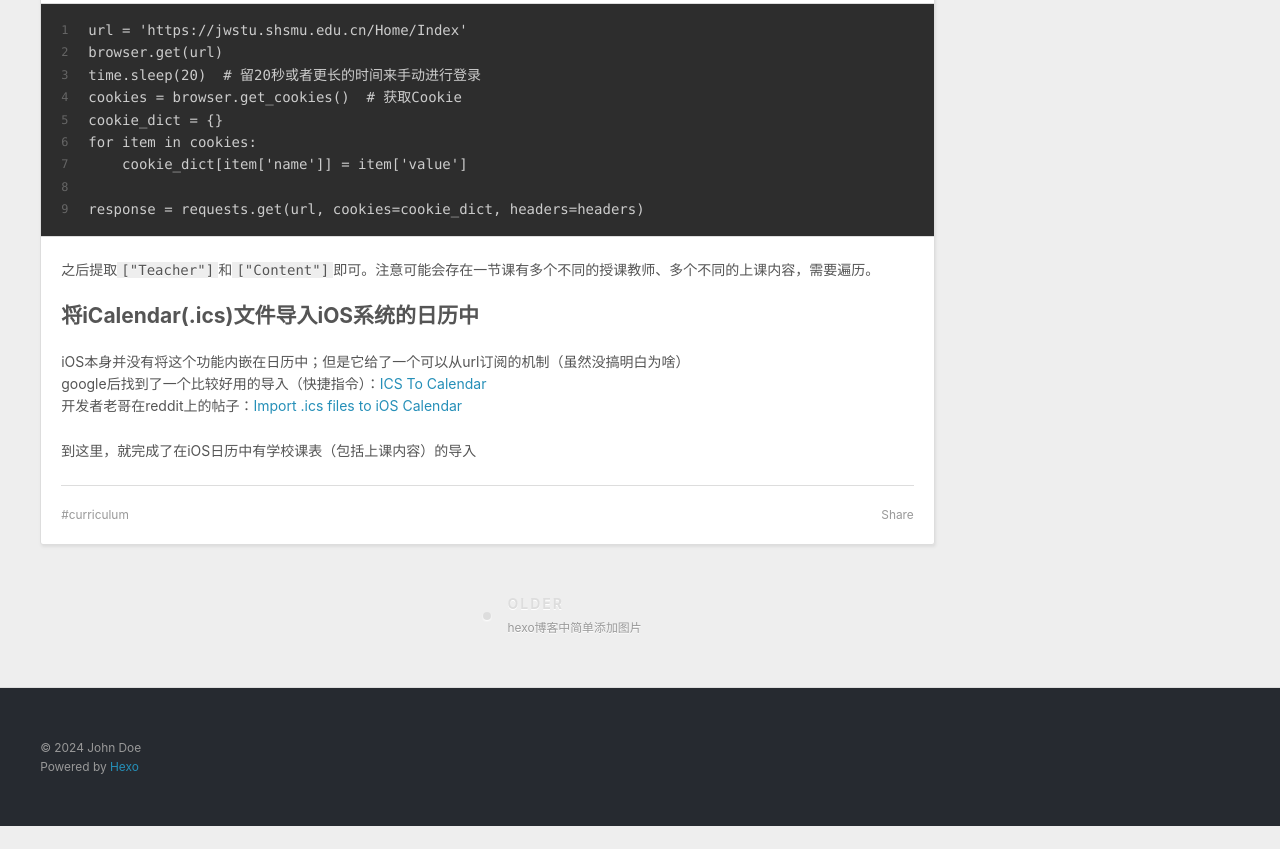
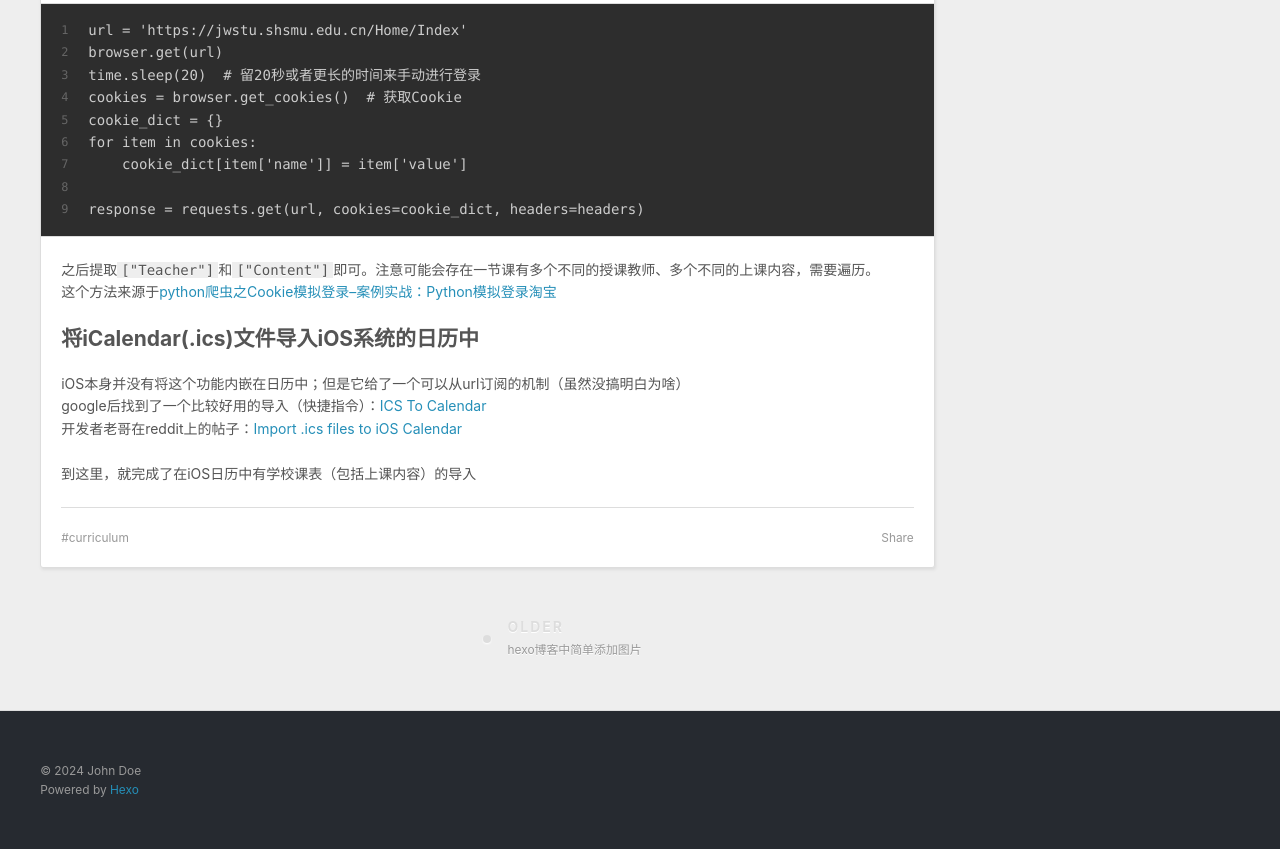
Before and after one commit to CELFblog/CELFblog.github.io, a plain HTML site: page 2024/02/19/交医课表提取iCal日历并导入iOS/index.html in a window 1280 px wide. Shown: the part 1183-2032 px from the top of the page. Before the commit the page ends 2009 px from the top, so only its background shows below. Drawn offline with Linux system fonts and the light colour scheme.

Commit message:
Site updated: 2024-02-19 20:44:35

```diff
--- a/2024/02/19/交医课表提取iCal日历并导入iOS/index.html
+++ b/2024/02/19/交医课表提取iCal日历并导入iOS/index.html
@@ -14,7 +14,7 @@
 <meta property="og:description" content="Wakeup课程表的问题在于不能看到课程内容我们知道iCal文件可以用于iOS系统的日历也就是要从交医课表的json里面搞出iCal格式然后添加内容，最后导入iOS日历中 交医课表json提取见“交大医学院课表信息提取”；其中的“HTML导入”其实导入的是json文件 iCal格式转换首先，python本身有icalendar包。但是因为不明原因（大概是python interpreter选错了）">
 <meta property="og:locale" content="en_US">
 <meta property="article:published_time" content="2024-02-19T06:59:19.000Z">
-<meta property="article:modified_time" content="2024-02-19T12:40:59.196Z">
+<meta property="article:modified_time" content="2024-02-19T12:44:17.787Z">
 <meta property="article:author" content="John Doe">
 <meta property="article:tag" content="curriculum">
 <meta name="twitter:card" content="summary">
@@ -105,7 +105,7 @@
 <figure class="highlight plaintext"><table><tr><td class="gutter"><pre><span class="line">1</span><br><span class="line">2</span><br><span class="line">3</span><br><span class="line">4</span><br><span class="line">5</span><br></pre></td><td class="code"><pre><span class="line">headers = &#123;&#x27;User-Agent&#x27;:&#x27;Mozilla/5.0 (Windows NT 10.0; Win64; x64) AppleWebKit/537.36 (KHTML, like Gecko) Chrome/69.0.3497.100 Safari/537.36&#x27;&#125;</span><br><span class="line">browser = webdriver.Chrome(ChromeDriverManager().install())</span><br><span class="line"></span><br><span class="line">url = f&quot;https://jwstu.shsmu.edu.cn/Home/GetCalendarTable?MCSID=&#123;MCSID&#125;&amp;CSID=&#123;CSID&#125;&amp;CurriculumID=&#123;CurriculumID&#125;&amp;XXKMID=&amp;CurriculumType=&#123;CurriculumType&#125;&quot;</span><br><span class="line">response = requests.get(url,headers=headers)</span><br></pre></td></tr></table></figure>
 <p>运行程序，发现网页返回空，怀疑是需要登录<br>利用手动登录的网页cookie，使用requests包进行抓取：</p>
 <figure class="highlight plaintext"><table><tr><td class="gutter"><pre><span class="line">1</span><br><span class="line">2</span><br><span class="line">3</span><br><span class="line">4</span><br><span class="line">5</span><br><span class="line">6</span><br><span class="line">7</span><br><span class="line">8</span><br><span class="line">9</span><br></pre></td><td class="code"><pre><span class="line">url = &#x27;https://jwstu.shsmu.edu.cn/Home/Index&#x27;</span><br><span class="line">browser.get(url)</span><br><span class="line">time.sleep(20)  # 留20秒或者更长的时间来手动进行登录</span><br><span class="line">cookies = browser.get_cookies()  # 获取Cookie</span><br><span class="line">cookie_dict = &#123;&#125;</span><br><span class="line">for item in cookies:</span><br><span class="line">    cookie_dict[item[&#x27;name&#x27;]] = item[&#x27;value&#x27;]</span><br><span class="line"></span><br><span class="line">response = requests.get(url, cookies=cookie_dict, headers=headers)</span><br></pre></td></tr></table></figure>
-<p>之后提取<code>[&quot;Teacher&quot;]</code>和<code>[&quot;Content&quot;]</code>即可。注意可能会存在一节课有多个不同的授课教师、多个不同的上课内容，需要遍历。</p>
+<p>之后提取<code>[&quot;Teacher&quot;]</code>和<code>[&quot;Content&quot;]</code>即可。注意可能会存在一节课有多个不同的授课教师、多个不同的上课内容，需要遍历。<br>这个方法来源于<a target="_blank" rel="noopener" href="https://zhuanlan.zhihu.com/p/558559680">python爬虫之Cookie模拟登录–案例实战：Python模拟登录淘宝</a></p>
 <h2 id="将iCalendar-ics-文件导入iOS系统的日历中"><a href="#将iCalendar-ics-文件导入iOS系统的日历中" class="headerlink" title="将iCalendar(.ics)文件导入iOS系统的日历中"></a>将iCalendar(.ics)文件导入iOS系统的日历中</h2><p>iOS本身并没有将这个功能内嵌在日历中；但是它给了一个可以从url订阅的机制（虽然没搞明白为啥）<br>google后找到了一个比较好用的导入（快捷指令）：<a target="_blank" rel="noopener" href="https://routinehub.co/shortcut/7005/">ICS To Calendar</a><br>开发者老哥在reddit上的帖子：<a target="_blank" rel="noopener" href="https://www.reddit.com/r/shortcuts/comments/j9cmko/import_ics_files_to_ios_calendar/">Import .ics files to iOS Calendar</a></p>
 <p>到这里，就完成了在iOS日历中有学校课表（包括上课内容）的导入</p>
 
```
Also changed, not shown: index.html (+1 -1 lines).
